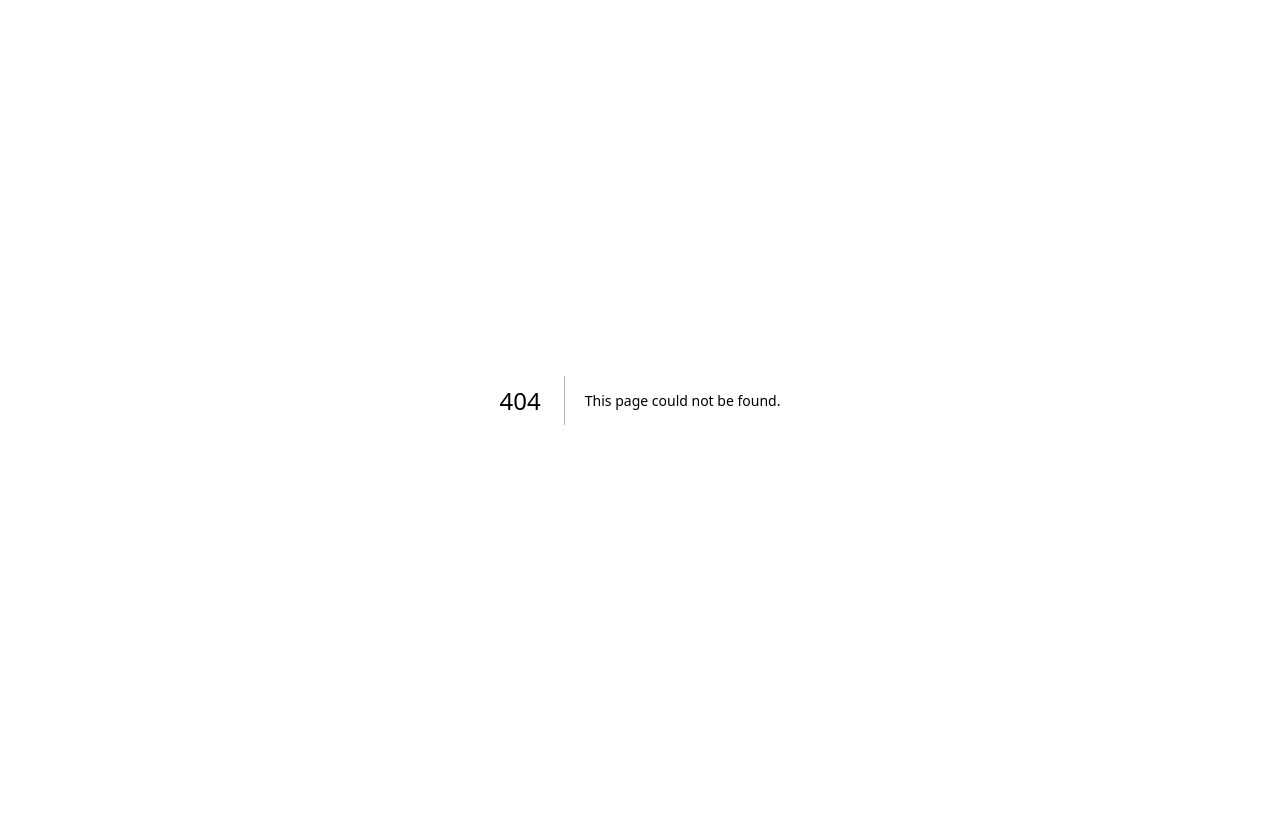
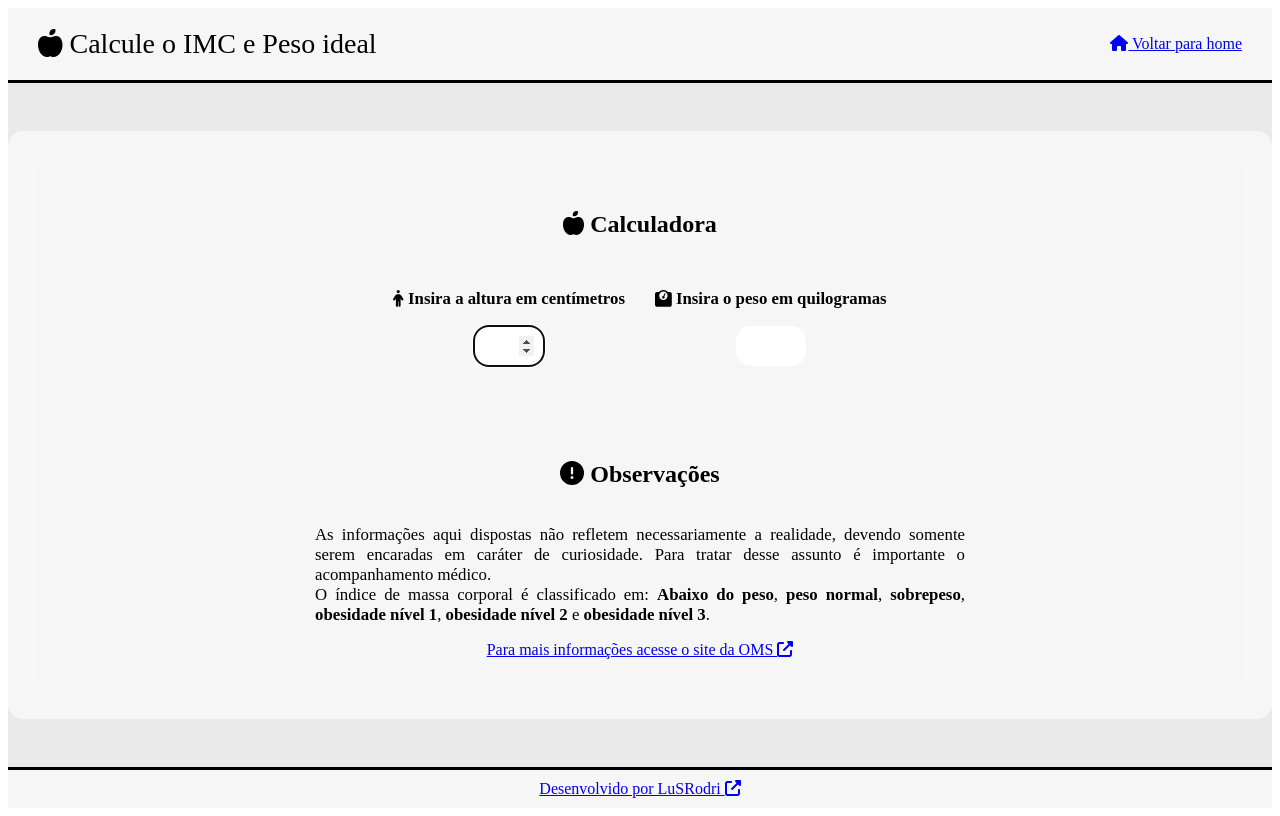
Before and after one commit to LuSrodri/calcule-pra-mim, a Next.js app: page /imc in a window 1280 px wide. Before the commit this address had no page. Built offline with nearby package versions, Linux system fonts and the light colour scheme.

Commit message:
Desenvolvendo a página IMC e Peso Ideal

```diff
--- a/components/Card.js
+++ b/components/Card.js
@@ -8,6 +8,7 @@ export default function Card({ title, icon, description, path }) {
         <div className={styles.Card}>
             <Link href={path || "/"}>
                 <h3>{icon || <FontAwesomeIcon icon={faIcons} />} {title || "title"}</h3>
+                <hr></hr>
                 <p>{description || "description."}</p>
                 <FontAwesomeIcon icon={faUpRightFromSquare} />
             </Link>
--- /dev/null
+++ b/components/ImcCalculator.js
@@ -0,0 +1,109 @@
+import styles from '@/styles/ImcCalculator.module.css';
+import { faAppleWhole, faExclamationCircle, faPerson, faUpRightFromSquare, faWeightScale } from '@fortawesome/free-solid-svg-icons';
+import { FontAwesomeIcon } from '@fortawesome/react-fontawesome';
+import Link from 'next/link';
+import { useEffect, useState } from 'react';
+
+let firstRender = true;
+
+export default function ImcCalculator() {
+    const [altura, setAltura] = useState(0);
+    const [peso, setPeso] = useState(0);
+    const [imc, setImc] = useState(0);
+    const [pesoIdealMin, setPesoIdealMin] = useState(0);
+    const [pesoIdealMax, setPesoIdealMax] = useState(0);
+    const [classificacao, setClassificacao] = useState("");
+
+    useEffect(() => {
+        if (firstRender) {
+            document.getElementById("altura").focus();
+            firstRender = false;
+        }
+
+        if (altura !== 0 && !isNaN(altura) && peso !== 0 && !isNaN(peso)) {
+            calculeteImc();
+            return;
+        }
+        setImc(0);
+    });
+
+    function onEnter(e) {
+        if (e.key === "Enter") {
+            if (e.target.id === "altura") {
+                document.getElementById("peso").focus();
+            }
+        }
+    }
+
+    function onInputAltura(e) {
+        if (!isNaN(e.target.value) && e.target.value !== "") {
+            setAltura(e.target.value);
+            return;
+        }
+        setAltura(0);
+    }
+
+    function onInputPeso(e) {
+        if (!isNaN(e.target.value) && e.target.value !== "") {
+            setPeso(e.target.value);
+            return;
+        }
+        setPeso(0);
+    }
+
+    function calculeteImc() {
+        setImc(Number((peso / ((altura / 100) * (altura / 100))).toFixed(1)));
+        if (imc < 18.5) {
+            setClassificacao("abaixo do peso");
+        }
+        else if (imc < 25) {
+            setClassificacao("peso normal");
+        }
+        else if (imc < 30) {
+            setClassificacao("sobrepeso");
+        }
+        else if (imc < 35) {
+            setClassificacao("obesidade nível 1");
+        }
+        else if (imc < 40) {
+            setClassificacao("obesidade nível 2");
+        }
+        else {
+            setClassificacao("obesidade nível 3");
+        }
+        setPesoIdealMin(Number((18.5 * (altura / 100 * altura / 100)).toFixed(1)));
+        setPesoIdealMax(Number((24.9 * (altura / 100 * altura / 100)).toFixed(1)));
+    }
+
+    return (
+        <div className={styles.ImcCalculator}>
+            <div className={styles.Calculator}>
+                <h2><FontAwesomeIcon icon={faAppleWhole} /> Calculadora</h2>
+                <div className={styles.Inputs}>
+                    <div className={styles.Input}>
+                        <p><FontAwesomeIcon icon={faPerson} /> Insira a altura em centímetros</p>
+                        <input onInput={onInputAltura} onKeyUp={onEnter} id={"altura"} type={'number'}></input>
+                    </div>
+                    <div className={styles.Input}>
+                        <p><FontAwesomeIcon icon={faWeightScale} />  Insira o peso em quilogramas</p>
+                        <input onInput={onInputPeso} id={"peso"} type={'number'}></input>
+                    </div>
+                </div>
+                {(imc !== 0 && !isNaN(imc)) &&
+                    <p id={"resultado"}>
+                        O índice de massa corporal é de <strong>{imc} kg/m²</strong>, considerado <strong>{classificacao}</strong>. O peso ideal deve ser entre <strong>{pesoIdealMin}</strong> e <strong>{pesoIdealMax} kg</strong>.
+                    </p>
+                }
+            </div>
+            <div className={styles.Infos}>
+                <h2><FontAwesomeIcon icon={faExclamationCircle} /> Observações</h2>
+                <p>
+                    As informações aqui dispostas não refletem necessariamente a realidade, devendo somente serem encaradas em caráter de curiosidade.
+                    Para tratar desse assunto é importante o acompanhamento médico.<br></br>
+                    O índice de massa corporal é classificado em: <strong>Abaixo do peso</strong>, <strong>peso normal</strong>, <strong>sobrepeso</strong>, <strong>obesidade nível 1</strong>, <strong>obesidade nível 2</strong> e <strong>obesidade nível 3</strong>.
+                </p>
+                <Link target="_blank" href="https://www.who.int/europe/news-room/fact-sheets/item/a-healthy-lifestyle---who-recommendations">Para mais informações acesse o site da OMS <FontAwesomeIcon icon={faUpRightFromSquare} /></Link>
+            </div>
+        </div>
+    );
+}
--- a/components/Main.js
+++ b/components/Main.js
@@ -1,10 +1,12 @@
 import styles from '@/styles/Main.module.css';
+import { faAppleWhole } from '@fortawesome/free-solid-svg-icons';
+import { FontAwesomeIcon } from '@fortawesome/react-fontawesome';
 import Card from './Card';
 
 export default function Main() {
     return (
         <main className={styles.Main}>
-            <Card></Card>
+            <Card icon={<FontAwesomeIcon icon={faAppleWhole}/>} title={"IMC e Peso Ideal"} description={"Calcule o índice de massa corporal e descubra o peso ideal."} path={"/imc"}></Card>
             <Card></Card>
             <Card></Card>
         </main>
--- a/pages/_document.js
+++ b/pages/_document.js
@@ -2,7 +2,7 @@ import { Html, Head, Main, NextScript } from 'next/document'
 
 export default function Document() {
   return (
-    <Html lang="en">
+    <Html lang="pt-BR">
       <Head />
       <body>
         <Main />
--- /dev/null
+++ b/pages/imc.js
@@ -0,0 +1,37 @@
+import Head from 'next/head';
+import styles from '@/styles/Home.module.css';
+import TopBar from '@/components/TopBar';
+import Footer from '@/components/Footer';
+import { FontAwesomeIcon } from '@fortawesome/react-fontawesome';
+import { faAppleWhole } from '@fortawesome/free-solid-svg-icons';
+import ImcCalculator from '@/components/ImcCalculator';
+
+export default function Home() {
+  return (
+    <div className={styles.main}>
+      <Head>
+        <title>Calcule o IMC e o peso ideal - Calcule pra mim!</title>
+
+        <meta name="description" content="Calcule o IMC, Índice de Massa Corporal, e descubra o Peso Ideal." />
+        <meta name="keywords" content="calcule, calculadora, calculadoras, imc, peso, ideal, massa, corporal, índice, lusrodri, ajudar, ajudarem, altura, kg, saúde, pra, mim, ajudam" />
+
+        <meta property="og:title" content="Calcule o IMC e o peso ideal - Calcule pra mim!" />
+        <meta property="og:type" content="website" />
+        <meta property="og:description" content="Calcule o IMC, Índice de Massa Corporal, e descubra o Peso Ideal." />
+        <meta property="og:url" content="https://calculepramim.com/imc" />
+        <meta property="og:image" content="/calcule-pra-mim-logo.png" />
+
+        <meta name="twitter:title" content="Calcule o IMC e o peso ideal - Calcule pra mim!" />
+        <meta name="twitter:description" content="Calcule o IMC, Índice de Massa Corporal, e descubra o Peso Ideal." />
+        <meta name="twitter:image" content="/calcule-pra-mim-logo.png" />
+        <meta name="twitter:card" content="summary_large_image" />
+
+        <meta name="viewport" content="width=device-width, initial-scale=1" />
+        <link rel="icon" href="/calcule-pra-mim-logo.png" />
+      </Head>
+      <TopBar icon={<FontAwesomeIcon icon={faAppleWhole} />} title={"Calcule o IMC e Peso ideal"} isHome={false}></TopBar>
+      <ImcCalculator></ImcCalculator>
+      <Footer></Footer>
+    </div>
+  )
+}
--- a/styles/Footer.module.css
+++ b/styles/Footer.module.css
@@ -8,15 +8,6 @@
   align-items: center;
 }
 
-.Footer a {
-  color: #fff;
-  background-color: #000;
-  padding: 15px;
-  border-radius: 30px;
-  text-decoration: none;
-  font-size: 1rem;
-}
-
 @media (max-width: 770px) {
   .Footer a {
     font-size: 0.75rem;
--- /dev/null
+++ b/styles/ImcCalculator.module.css
@@ -0,0 +1,59 @@
+.ImcCalculator {
+    align-self: center;
+    display: flex;
+    flex-direction: row;
+    align-items: center;
+    justify-content: space-around;
+    flex-wrap: wrap;
+    background-color: #ffffff95;
+    backdrop-filter: blur(15px);
+    border-radius: 15px;
+    padding: 30px;
+}
+
+.Calculator,
+.Infos {
+    max-width: 650px;
+    display: flex;
+    flex-direction: column;
+    align-items: center;
+    justify-content: center;
+    margin: 30px;
+}
+
+.Inputs {
+    display: flex;
+    flex-direction: row;
+    align-items: center;
+    justify-content: space-around;
+}
+
+.Input {
+    display: flex;
+    flex-direction: column;
+    align-items: center;
+    justify-content: center;
+    margin: 15px;
+}
+
+.ImcCalculator p,
+.ImcCalculator input {
+    font-size: 1.05rem;
+    text-align: center;
+}
+
+.Input p {
+    font-weight: 700;
+}
+
+.Input input {
+    width: 50px;
+    padding: 10px;
+    font-weight: 700;
+    border: none;
+    border-radius: 15px;
+}
+
+.Infos p, .Infos h2 {
+    text-align: justify;
+}
--- a/styles/TopBar.module.css
+++ b/styles/TopBar.module.css
@@ -14,15 +14,6 @@
   margin: 0;
   font-weight: 300;
   font-size: 1.75rem;
-}
-
-.TopBar a {
-  color: #fff;
-  background-color: #000;
-  padding: 15px;
-  border-radius: 30px;
-  text-decoration: none;
-  font-size: 1rem;
 }
 
 @media (max-width: 770px) {
--- a/styles/globals.css
+++ b/styles/globals.css
@@ -13,3 +13,23 @@ body {
   overflow-x: hidden;
   margin: 0;
 }
+
+a {
+  color: #fff;
+  background-color: #000;
+  padding: 15px;
+  border-radius: 30px;
+  text-decoration: none;
+  font-size: 1rem;
+  text-align: center;
+}
+
+input::-webkit-outer-spin-button,
+input::-webkit-inner-spin-button {
+    -webkit-appearance: none;
+    margin: 0;
+}
+
+input[type=number] {
+    -moz-appearance:textfield;
+}
```
Also changed, not shown: styles/Card.module.css (+6 -1 lines).
